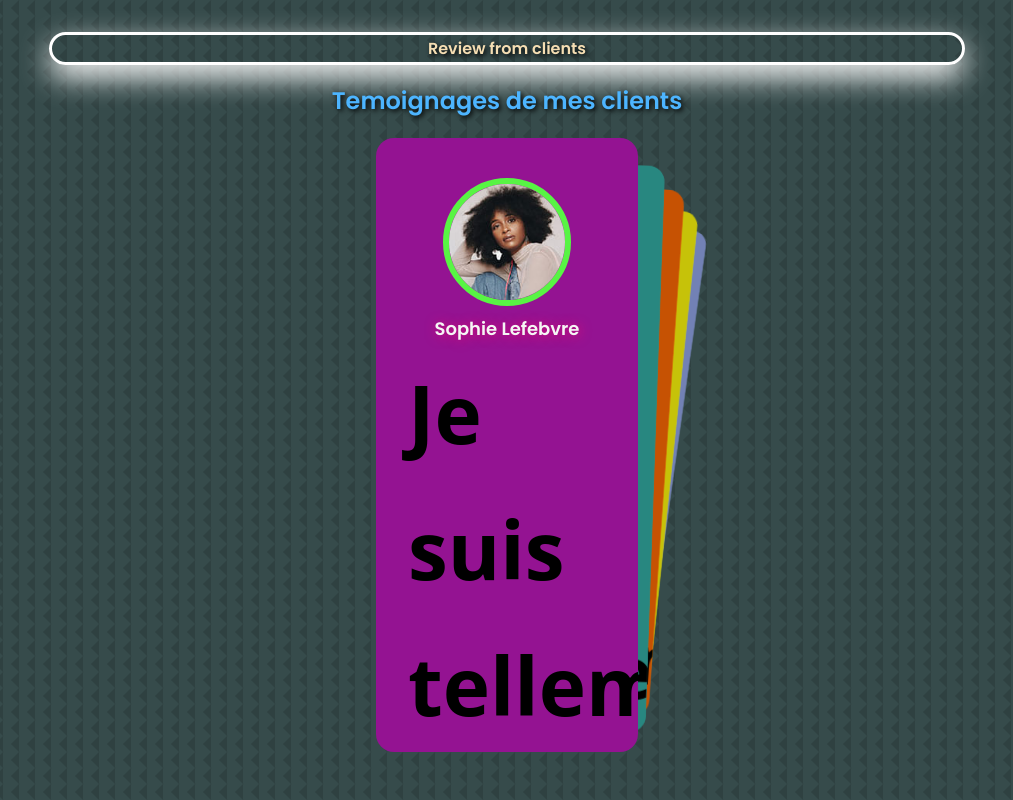
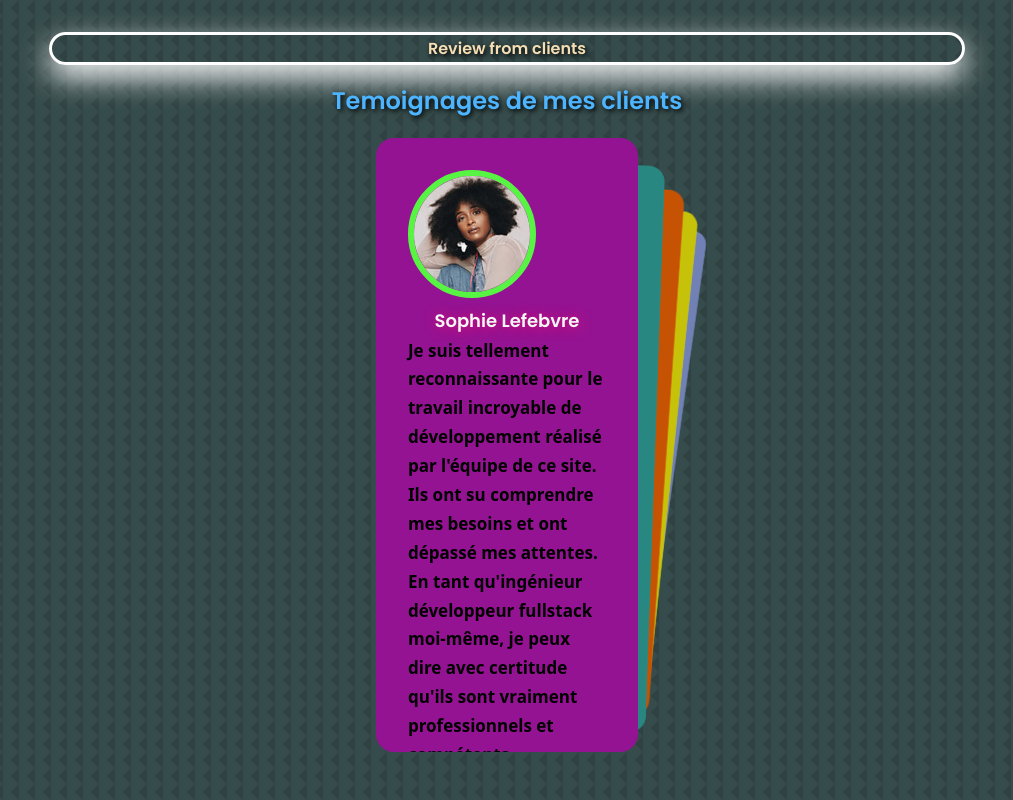
Before and after one commit to Mouhamed1003/keenprogrammer.com, a React (Create React App) app: page / in a window 1280 px wide. Shown: the part 4480-5280 px from the top of the page, without its empty margins (133-1146 px from the left). Built offline with nearby package versions, Linux system fonts and the light colour scheme.

Commit message:
Update temoignages.css

```diff
--- a/src/components/temoignages/temoignages.css
+++ b/src/components/temoignages/temoignages.css
@@ -31,7 +31,6 @@
   border-radius: 50%;
   border: 0.4rem solid #58f444;
   margin-bottom: 0.5rem;
-  margin: 0.5rem auto;
 }
 .client_name {
   margin-top: 0.2rem;
@@ -41,8 +40,7 @@
 }
 .client_review {
   color: black;
-  width: 30%;
-  font-size: 5rem;
+  font-size: 17px;
   text-align: left;
   font-family: system-ui, -apple-system, BlinkMacSystemFont, 'Segoe UI', Roboto, Oxygen, Ubuntu, Cantarell, 'Open Sans', 'Helvetica Neue', sans-serif;
 }
@@ -51,7 +49,6 @@
   align-items: center;
   justify-content: center;
   border-radius: 18px;
-  font-size: 22px;
   font-weight: bold;
   color: #fff;
 }
```
